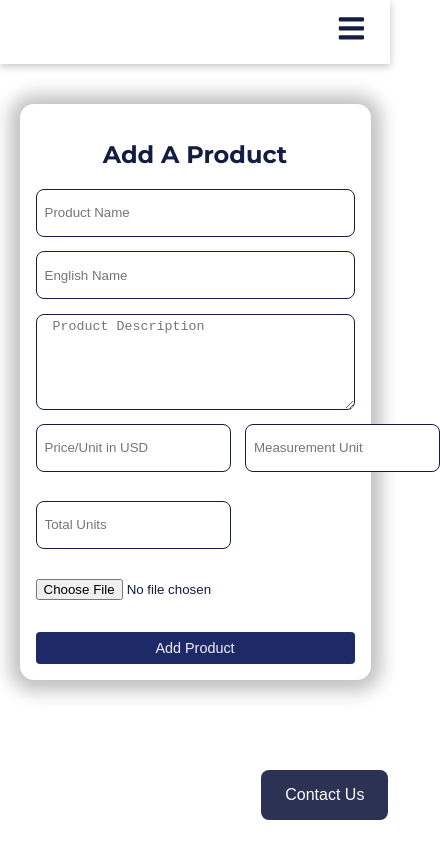
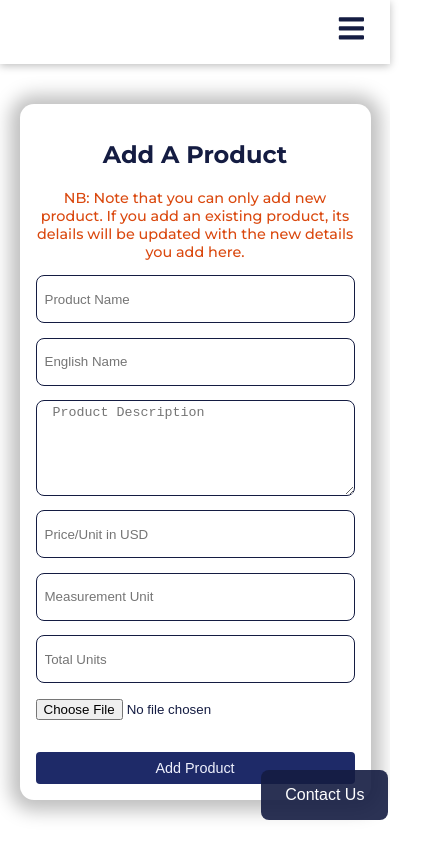
Before and after one commit to Amen-Musingarimi/dura-frontend, a React (Create React App) app: page /admin in a window 390 px wide. Shown: the top 844 px of the page, 440 px wide, since content can reach past the window. Built offline with nearby package versions, Linux system fonts and the light colour scheme.

Commit message:
Add responsiveness to add product form

```diff
--- a/src/components/Admin/AddProduct.js
+++ b/src/components/Admin/AddProduct.js
@@ -46,6 +46,10 @@ const AddProduct = () => {
   return (
     <div className={classes.addProducContainer}>
       <h2 className={classes.containerHeading}>Add A Product</h2>
+      <p className={classes.importantNote}>
+        NB: Note that you can only add new product. If you add an existing
+        product, its delails will be updated with the new details you add here.
+      </p>
       <form action="submit" className="add-hotel-form" onSubmit={handleSubmit}>
         <input
           type="text"
@@ -85,7 +89,7 @@ const AddProduct = () => {
           />
           <input
             type="text"
-            className={classes.input}
+            className={`${classes.input} ${classes.numberInput}`}
             placeholder="Measurement Unit"
             name="measurement_unit"
             onChange={(e) => setMeasurementUnit(e.target.value)}
@@ -94,7 +98,7 @@ const AddProduct = () => {
           />
           <input
             type="number"
-            className={classes.input}
+            className={`${classes.input} ${classes.numberInput}`}
             placeholder="Total Units"
             name="units"
             onChange={(e) => setTotalUnits(e.target.value)}
--- a/src/components/Admin/AddProduct.module.css
+++ b/src/components/Admin/AddProduct.module.css
@@ -11,6 +11,12 @@
   padding: 1rem;
   margin-bottom: 2rem;
   box-shadow: 0 1px 18px 10px rgba(0, 0, 0, 0.25);
+}
+
+.importantNote {
+  font-size: 0.9rem;
+  color: #da480e;
+  font-weight: 500;
 }
 
 .addProducContainer form {
@@ -72,21 +78,21 @@
   background-color: #1a3092;
 }
 
-@media only screen and (max-width: 1024px) {
-  .authFormsContainter {
-    margin-top: 12rem;
-    margin-bottom: 0;
+@media only screen and (max-width: 760px) {
+  .numberInputs {
+    display: flex;
+    flex-direction: column;
+    justify-content: flex-start;
+    align-items: center;
+    gap: 0.9rem;
+    width: 100%;
   }
 
-  .navigateBtn,
-  .registerBtn {
+  .numberInput {
     width: 100%;
   }
-}
 
-@media only screen and (max-width: 760px) {
-  .authFormsContainter {
-    margin-top: 6.5rem;
-    margin-bottom: 0;
+  .imageContainer {
+    flex-direction: column;
   }
 }
--- a/src/components/histrory/PurchaseHistoryList.js
+++ b/src/components/histrory/PurchaseHistoryList.js
@@ -47,7 +47,7 @@ const PurchaseHistoryList = () => {
 
   return (
     <div className={classes.historyContainer}>
-      <h3 className={classes.sectionHeading}>Your Transactions Here</h3>
+      <h3 className={classes.sectionHeading}>Your Orders</h3>
       <div className={classes.historyCardsContainer}>
         {Object.keys(groupedPurchaseHistory).map((timestamp) => {
           const cardData = groupedPurchaseHistory[timestamp];
```
